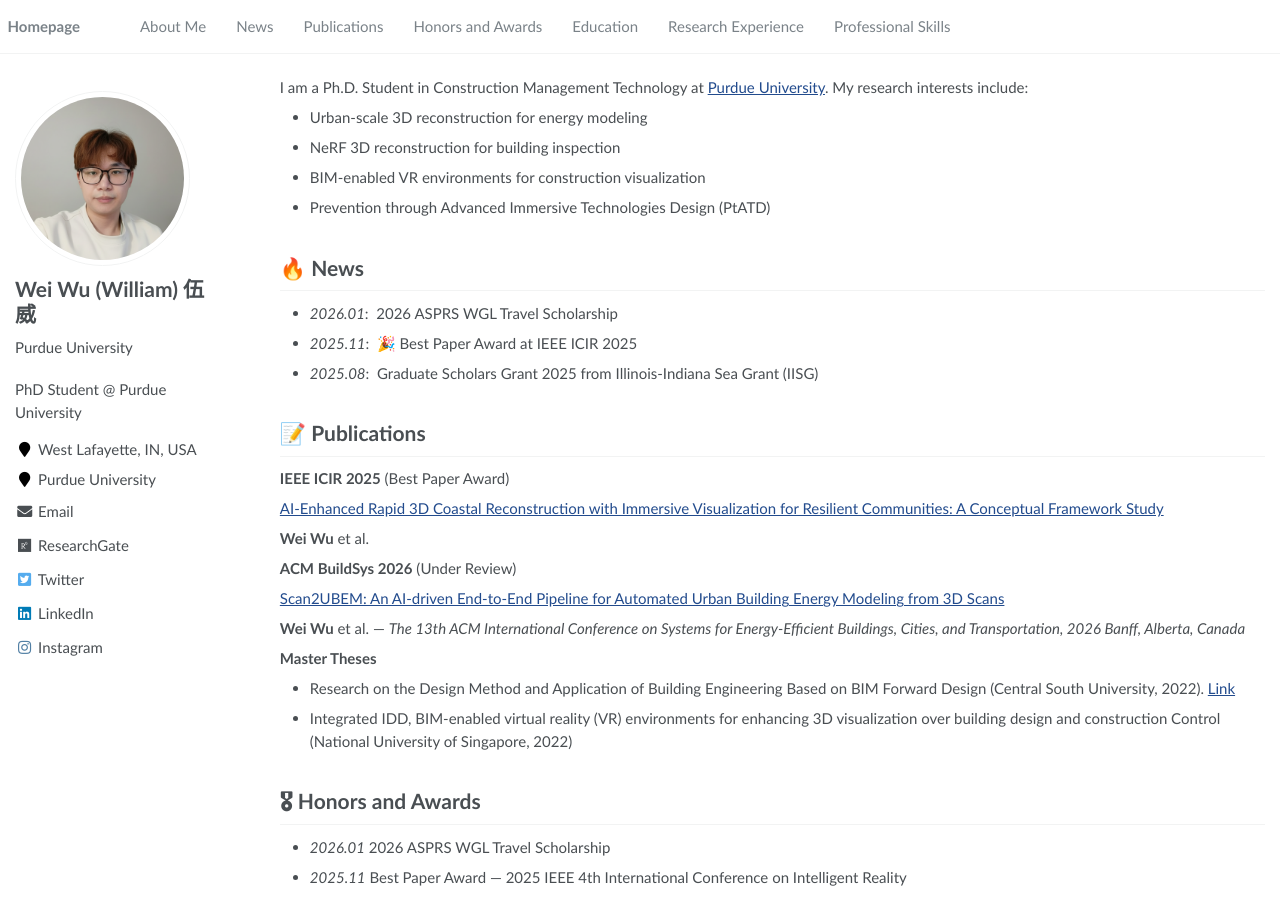
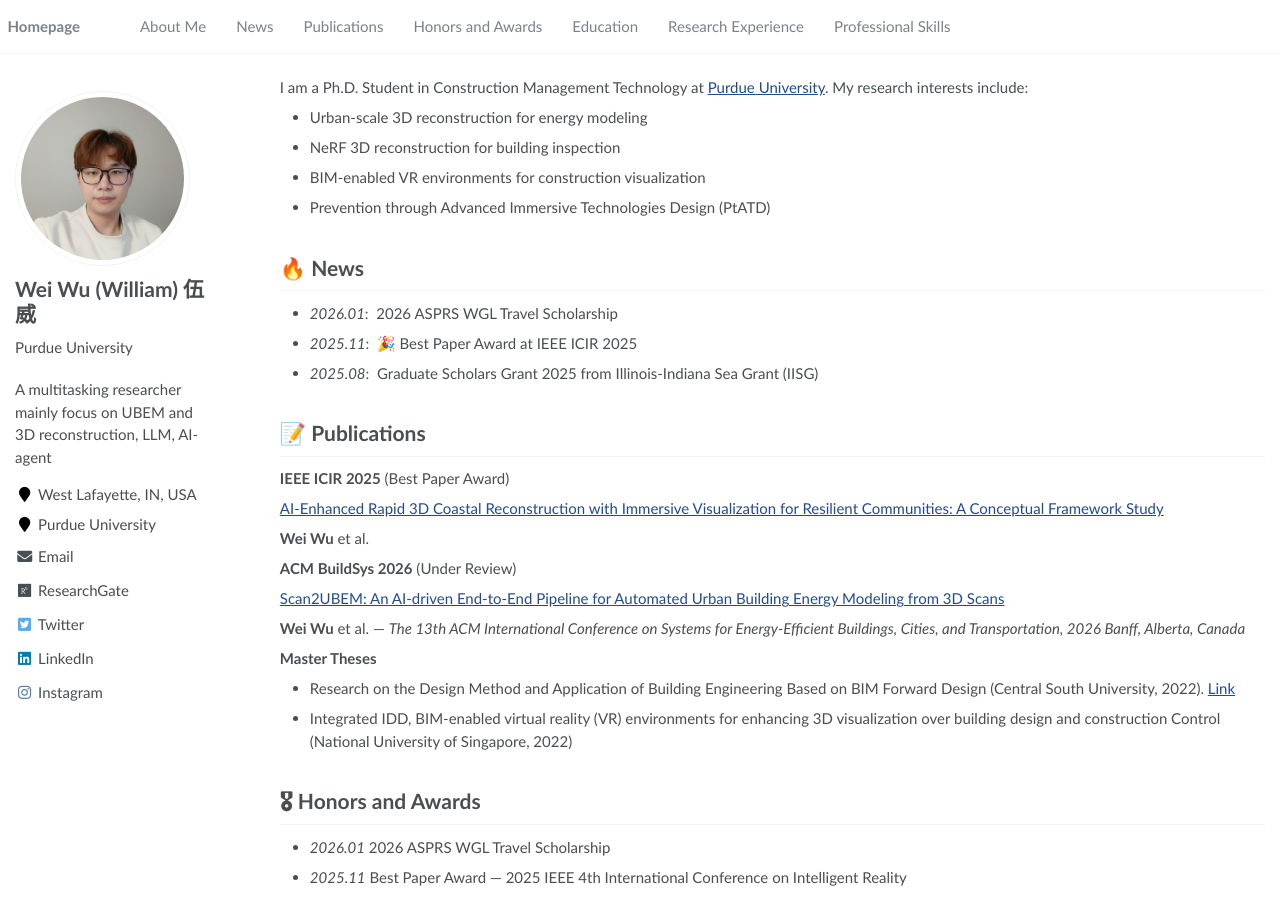
Before and after one commit to wuwei5v/weiwu.github.io, a Jekyll site: the page built from _pages/about.md, in a window 1280 px wide and 900 px high. Built offline with Jekyll 4.4.1, drawn with Linux system fonts in a browser that asks for light colours.

Commit message:
update descriptions

```diff
--- a/_config.yml
+++ b/_config.yml
@@ -7,7 +7,7 @@
 
 # Site Settings
 title                    : "Wei Wu - Academic"
-description              : "PhD Student @ Purdue University"
+description              : "A multitasking researcher mainly focus on UBEM and 3D reconstruction, LLM, AI-agent"
 repository               : "wuwei5v/weiwu.github.io"
 google_scholar_stats_use_cdn : true
 
```
